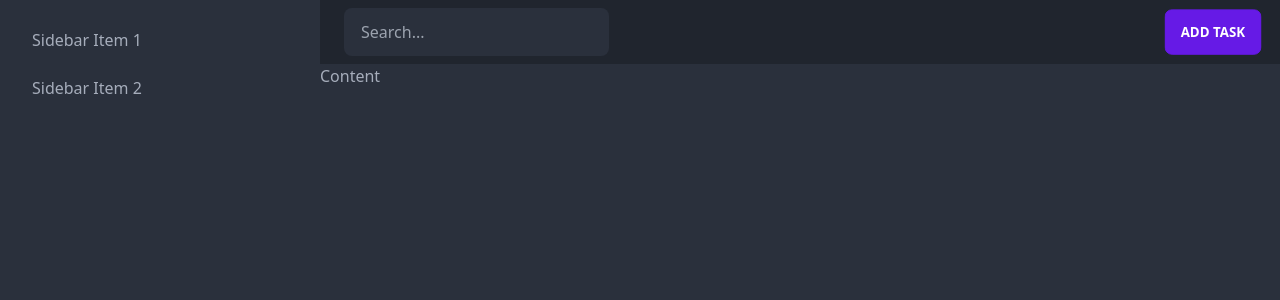
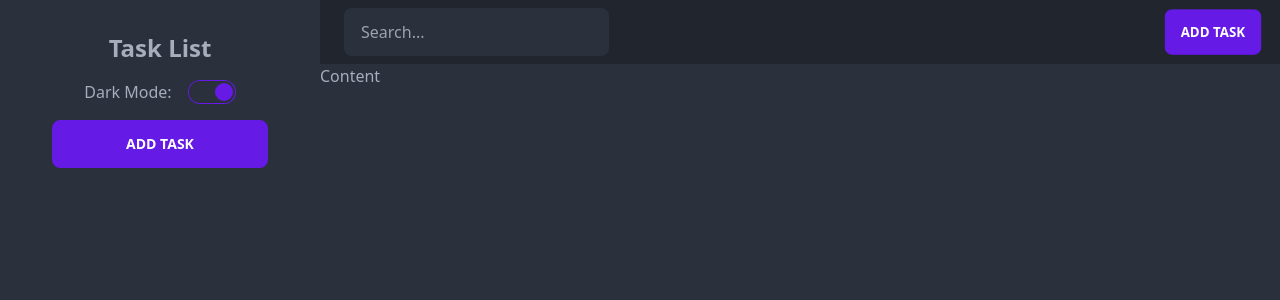
Before and after one commit to kelly-jsx/tasks-list, a React (Vite) app: page / in a window 1280 px wide. Shown: the top 300 px of the page. Built offline with nearby package versions, Linux system fonts and the light colour scheme.

Commit message:
theme switcher component, better navigation component

```diff
--- a/src/components/Navigation.tsx
+++ b/src/components/Navigation.tsx
@@ -1,4 +1,5 @@
 import type { ReactElement } from 'react'
+import ThemeSwitcher from './ThemeSwitcher'
 
 // interface Properties {
 // 	error?: Error
@@ -46,14 +47,11 @@ export default function Navigation(): ReactElement {
 			</div>
 			<div className='drawer-side'>
 				<label htmlFor='my-drawer-3' className='drawer-overlay' />
-				<ul className='menu w-80 bg-base-100 p-4'>
-					<li>
-						<a>Sidebar Item 1</a>
-					</li>
-					<li>
-						<a>Sidebar Item 2</a>
-					</li>
-				</ul>
+				<div className='menu flex w-80 flex-col content-center gap-4 bg-base-100 p-4'>
+					<h1 className='mt-4 text-center text-2xl font-bold'>Task List</h1>
+					<ThemeSwitcher />
+					<button className='btn btn-primary w-3/4'>Add Task</button>
+				</div>
 			</div>
 		</div>
 	)
--- /dev/null
+++ b/src/components/ThemeSwitcher.tsx
@@ -0,0 +1,25 @@
+import type { ReactElement } from 'react'
+
+import React from 'react'
+
+export default function ThemeSwitcher(): ReactElement {
+	const [theme, setTheme] = React.useState('dark')
+	const toggleTheme = () => {
+		setTheme(theme === 'light' ? 'dark' : 'light')
+	}
+	// initially set the theme and "listen" for changes to apply them to the HTML tag
+	React.useEffect(() => {
+		document.querySelector('html').dataset.theme = theme
+	}, [theme])
+	return (
+		<div className='mx-auto flex gap-4'>
+			<p>Dark Mode:</p>
+			<input
+				onChange={toggleTheme}
+				type='checkbox'
+				className='toggle toggle-primary'
+				checked={theme === 'dark'}
+			/>
+		</div>
+	)
+}
```
